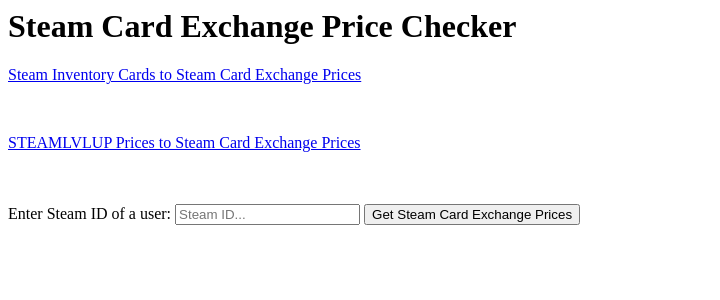
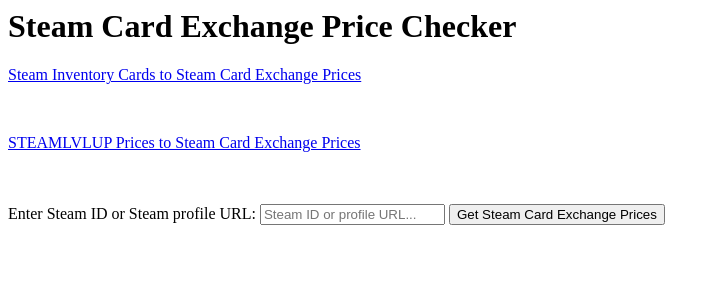
Before and after one commit to CaptainGinyu/sceChecker, a Flask app: page / in a window 1280 px wide. Shown: the top 300 px of the page, without its empty margins (0-720 px from the left). Run offline with Flask 2, Linux system fonts and the light colour scheme.

Commit message:
Can get inventory via URL now too

```diff
--- a/app.py
+++ b/app.py
@@ -81,6 +81,21 @@ def get_sce_inventory():
 # Miscellaneous #
 #################
 
+def get_steamid_from_profile(profile_url):
+
+    if not re.search('http.*://steamcommunity\.com/', profile_url):
+        return ''
+
+    profile = requests.get(profile_url)
+    if profile.status_code != 200:
+        return ''
+
+    profile_regex = re.search('g_rgProfileData.*"steamid":"([0-9]*)"', profile.text, re.MULTILINE)
+    if profile_regex:
+        return profile_regex.group(1)
+
+    return ''
+
 def get_steam_inventory_cards(cards, steam_id, last_assetid, sce_inventory):
 
     #Accessing inventory of the user with the passed in steam_id
@@ -143,26 +158,6 @@ def get_steam_inventory_cards(cards, steam_id, last_assetid, sce_inventory):
 
     return result
 
-def add_to_favorites(steamid):
-
-    if Favorites.query.filter_by(steamid = steamid).first() == None:
-        db.session.add(Favorites(steamid, 'placeholder'))
-        db.session.commit()
-        print('added')
-
-def remove_from_favorites(steamid):
-
-    query = Favorites.query.filter_by(steamid = steamid).first()
-
-    if query != None:
-        db.session.delete(query)
-        db.session.commit()
-        print('removed')
-
-def get_all_favorites():
-
-    return Favorites.query.all()
-
 ###########
 # Routing #
 ###########
@@ -175,7 +170,8 @@ def steam_inventory_to_sce_prices():
 
     sce_inventory = get_sce_inventory()
     steam_id = request.form.get('steam_id')
-    add_to_favorites(steam_id)
+    if not steam_id.isdigit():
+        steam_id = get_steamid_from_profile(steam_id)
 
     #Keys are game names, values are number of unique cards owned for a given game
     cards = {}
@@ -188,6 +184,37 @@ def steam_inventory_to_sce_prices():
         cards, last_assetid = get_steam_inventory_cards(cards, steam_id, last_assetid, sce_inventory)
 
     return jsonify(cards)
+
+@app.route('/add_to_favorites', methods = ['POST'])
+def add_to_favorites():
+
+    steamid = request.form.get('steamid')
+
+    if (steamid == None) or (len(steamid) == 0):
+        return
+
+    if Favorites.query.filter_by(steamid = steamid).first() == None:
+        db.session.add(Favorites(steamid, 'placeholder'))
+        db.session.commit()
+
+@app.route('/remove_from_favorites', methods = ['POST'])
+def remove_from_favorites():
+
+    steamid = request.form.get('steamid')
+
+    if (steamid == None) or (len(steamid) == 0):
+        return
+
+    query = Favorites.query.filter_by(steamid = steamid).first()
+
+    if query != None:
+        db.session.delete(query)
+        db.session.commit()
+
+@app.route('/get_all_favorites', methods = ['POST'])
+def get_all_favorites():
+
+    return jsonify(favorites = Favorites.query.all())
 
 @app.route('/steamlvluptosce', methods = ['GET', 'POST'])
 def steamlvluptosce():
--- a/templates/inventorytosce.html
+++ b/templates/inventorytosce.html
@@ -33,8 +33,8 @@
 		<p><a href="{{ url_for('steamlvluptosce') }}">STEAMLVLUP Prices to Steam Card Exchange Prices</a></p>
 		<br>
 		<br>
-		<label for "steam_id">Enter Steam ID of a user:</label>
-		<input type = "text" id = "steam_id" placeholder = "Steam ID...">
+		<label for "steam_id">Enter Steam ID or Steam profile URL:</label>
+		<input type = "text" id = "steam_id" placeholder = "Steam ID or profile URL...">
 		<button type = "button" id = "submitButton">Get Steam Card Exchange Prices</button>
 		<br>
 		<div id = "inventoryToSce"></div>
```
